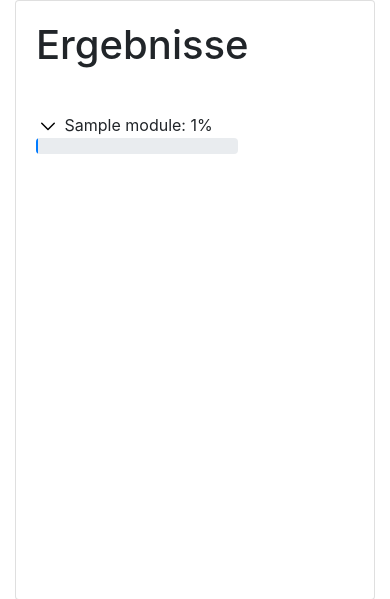
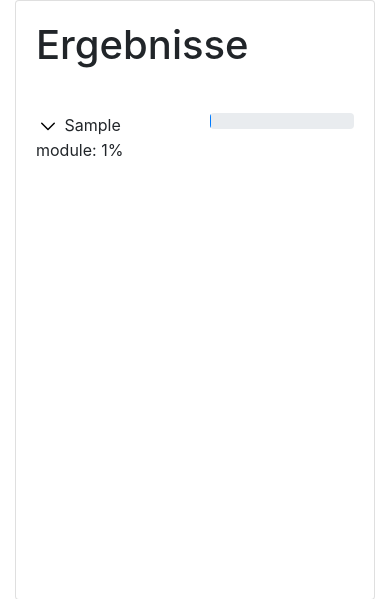
Before and after one commit to fsinfuhh/modumat, a Django app: template modumat_app/templates/modumat_app/results.html in a window 390 px wide. Shown: the part 68-667 px from the top of the page. Run offline with Django 3.2, Linux system fonts and the light colour scheme; the template is opened without the code that fills it: most values are stand-ins (such as "Sample title", 1, 10 or a date in 2020).

Commit message:
Improve responsiveness and displaying questions without answer

```diff
--- a/modumat_app/templates/modumat_app/results.html
+++ b/modumat_app/templates/modumat_app/results.html
@@ -8,11 +8,11 @@
                     {% for module, agreement, percentage, module_answers_and_own_answers in module_agreement %}
                         <p>
                             <div class="row" data-toggle="collapse" href="#moduleAnswers{{module.pk}}" role="button" aria-expanded="false" aria-controls="moduleAnswers{{module.pk}}">
-                                <div class="col-sm">
+                                <div class="col-6 col-md-4">
                                     <svg xmlns="http://www.w3.org/2000/svg" viewBox="0 0 24 24" width="24" height="24"><path fill-rule="evenodd" d="M5.22 8.72a.75.75 0 000 1.06l6.25 6.25a.75.75 0 001.06 0l6.25-6.25a.75.75 0 00-1.06-1.06L12 14.44 6.28 8.72a.75.75 0 00-1.06 0z"></path></svg>
                                     {{ module.module_name }}: {{ percentage }}%
                                 </div>
-                                <div class="col-8">
+                                <div class="col-6 col-md-8">
                                     <div class="progress">
                                         <div class="progress-bar" role="progressbar" style="width: {{ percentage }}%" aria-valuenow="{{ agreement }}" aria-valuemin="0" aria-valuemax="{{ max_agreements_points }}"></div>
                                     </div>
@@ -20,8 +20,8 @@
                             </div>
                             <div class="collapse" id="moduleAnswers{{module.pk}}">
                                 <div class="row">
-                                    <div class="col-sm"></div>
-                                    <div class="col-8">
+                                    <div class="col-md"></div>
+                                    <div class="col-md-8 col-12">
                                         <table class="table">
                                     <thead>
                                         <th>Frage</th>
@@ -46,7 +46,7 @@
                                                         <svg xmlns="http://www.w3.org/2000/svg" viewBox="0 0 24 24" width="24" height="24"><path style="fill: green;" fill-rule="evenodd" d="M1 12C1 5.925 5.925 1 12 1s11 4.925 11 11-4.925 11-11 11S1 18.075 1 12zm16.28-2.72a.75.75 0 00-1.06-1.06l-5.97 5.97-2.47-2.47a.75.75 0 00-1.06 1.06l3 3a.75.75 0 001.06 0l6.5-6.5z"></path></svg>
                                                     {% elif own_answer == '-1' %}
                                                         <svg xmlns="http://www.w3.org/2000/svg" viewBox="0 0 24 24" width="24" height="24"><path style="fill: red;" fill-rule="evenodd" d="M1 12C1 5.925 5.925 1 12 1s11 4.925 11 11-4.925 11-11 11S1 18.075 1 12zm8.036-4.024a.75.75 0 00-1.06 1.06L10.939 12l-2.963 2.963a.75.75 0 101.06 1.06L12 13.06l2.963 2.964a.75.75 0 001.061-1.06L13.061 12l2.963-2.964a.75.75 0 10-1.06-1.06L12 10.939 9.036 7.976z"></path></svg>
-                                                    {% else %}
+                                                    {% elif own_answer == '0' %}
                                                         <svg xmlns="http://www.w3.org/2000/svg" viewBox="0 0 24 24" width="42" height="42"><path style="fill: dodgerblue;" d="M12 18a6 6 0 100-12 6 6 0 000 12z"></path></svg>
                                                     {% endif %}
                                                 </td>
--- a/modumat_app/views.py
+++ b/modumat_app/views.py
@@ -68,7 +68,7 @@ def results(request):
     for module in Module.objects.all():
         agreement = module.calculateAgreementPoints(request.session)
         percentage = int(agreement / max_agreement_points * 100)
-        module_answers_and_own_answers = [(i, request.session[str(i.question.pk)]) for i in ModuleAnswer.objects.filter(module = module.pk)]
+        module_answers_and_own_answers = [(i, request.session.get(str(i.question.pk), default=None)) for i in ModuleAnswer.objects.filter(module = module.pk)]
         own_answers = request.session
         agreement_points.append((module, agreement, percentage, module_answers_and_own_answers))
 
```
